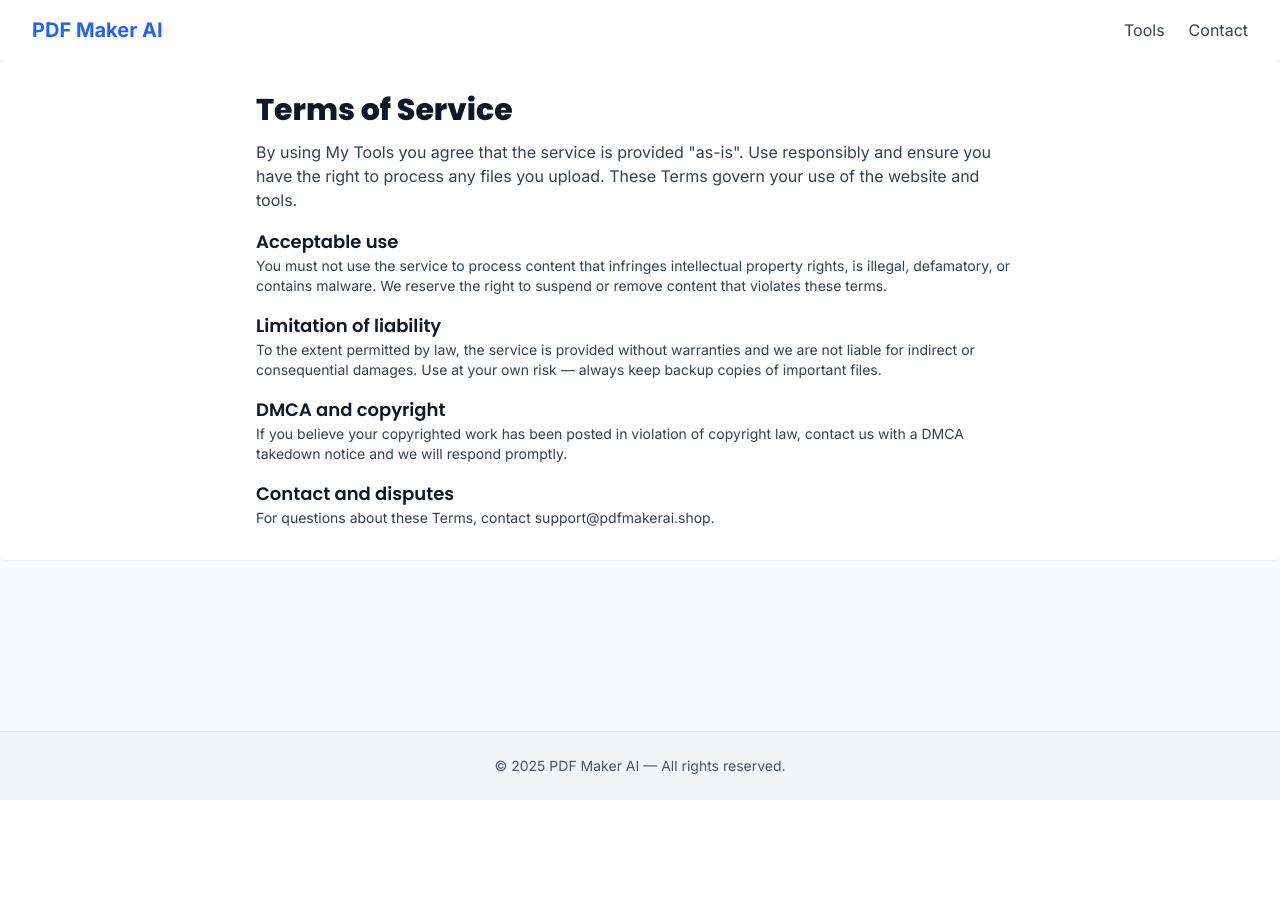
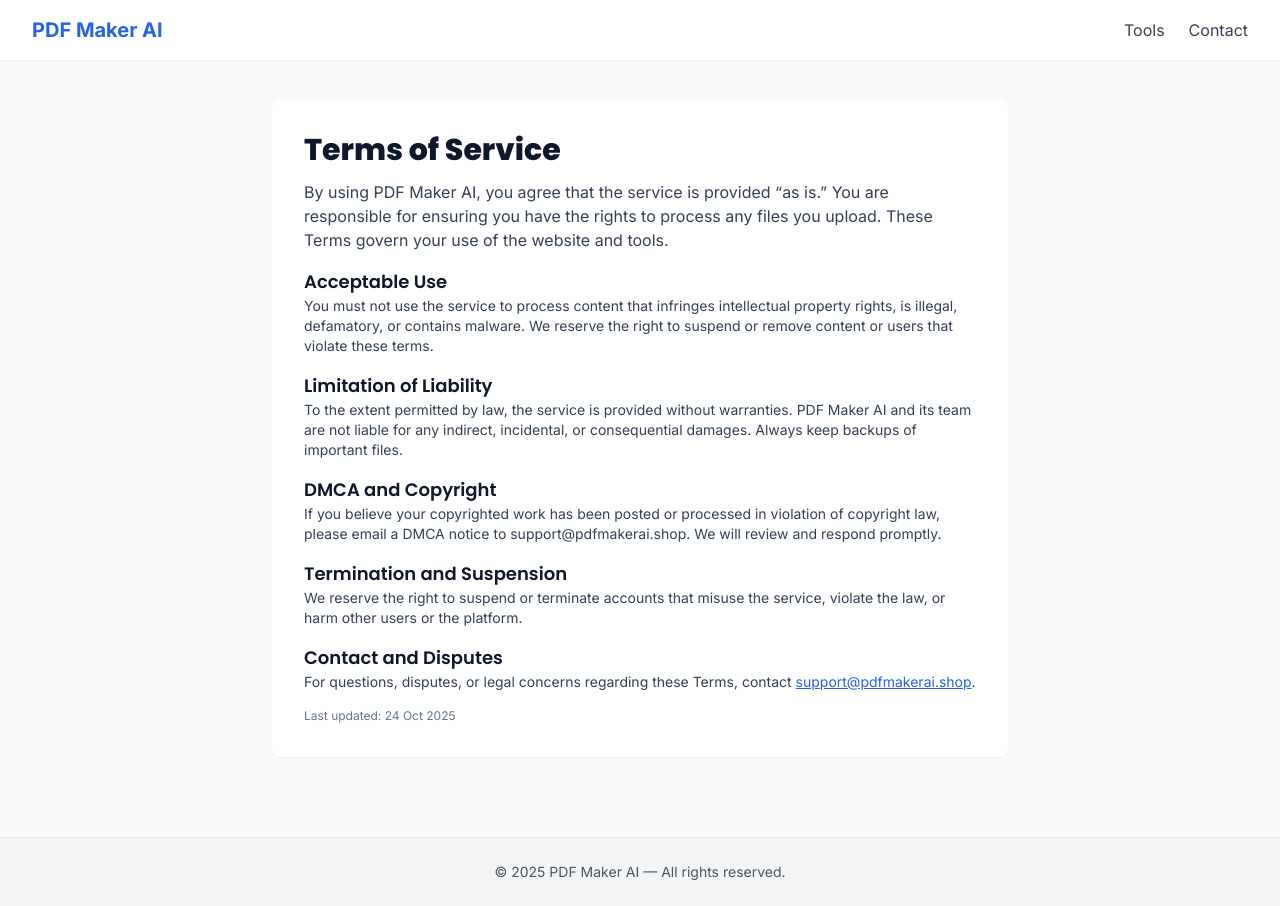
Before and after one commit to studybuild576-commits/my-tool-website, a Next.js app: page /terms in a window 1280 px wide. Before the commit the page ends 800 px from the top, so only its background shows below. Built offline with nearby package versions, Linux system fonts and the light colour scheme.

Commit message:
Update page.tsx

```diff
--- a/app/terms/page.tsx
+++ b/app/terms/page.tsx
@@ -1,51 +1,113 @@
-export const metadata = {
-  title: "Terms of Service — My Tools",
-  description: "Terms of service for using My Tools online utilities.",
+// app/terms/page.tsx
+import type { Metadata } from "next";
+
+export const metadata: Metadata = {
+  title: "Terms of Service — PDF Maker AI",
+  description:
+    "Read the Terms of Service for using PDF Maker AI’s free, private, and secure online tools. Understand your rights, usage limits, and liability disclaimers.",
   alternates: { canonical: "https://pdfmakerai.shop/terms" },
   robots: { index: true, follow: true },
-  openGraph: { title: "Terms of Service — PDF Maker AI", description: "Terms of service for using PDF Maker AI online utilities.", url: "https://pdfmakerai.shop/terms", images: ["/og-image.png"] },
+  openGraph: {
+    type: "website",
+    siteName: "PDF Maker AI",
+    title: "Terms of Service — PDF Maker AI",
+    description:
+      "Official Terms of Service outlining user responsibilities, acceptable use, and limitations when using PDF Maker AI tools.",
+    url: "https://pdfmakerai.shop/terms",
+    images: ["/og-image.png"],
+  },
+  twitter: {
+    card: "summary_large_image",
+    title: "Terms of Service — PDF Maker AI",
+    description:
+      "Review the Terms of Service for PDF Maker AI’s online utilities and tools.",
+    images: ["/og-image.png"],
+  },
+};
+
+// ✅ Add FAQ Schema for Google rich results
+const metadataScript = {
+  __html: JSON.stringify({
+    "@context": "https://schema.org",
+    "@type": "FAQPage",
+    "mainEntity": [
+      {
+        "@type": "Question",
+        "name": "Can I use PDF Maker AI for commercial projects?",
+        "acceptedAnswer": {
+          "@type": "Answer",
+          "text": "Yes, you can use PDF Maker AI for both personal and commercial purposes as long as your use complies with the Terms of Service and applicable laws."
+        }
+      },
+      {
+        "@type": "Question",
+        "name": "Does PDF Maker AI store uploaded files?",
+        "acceptedAnswer": {
+          "@type": "Answer",
+          "text": "No. All files processed through PDF Maker AI are handled locally or temporarily and automatically deleted after processing is complete."
+        }
+      },
+      {
+        "@type": "Question",
+        "name": "Who do I contact for legal or DMCA issues?",
+        "acceptedAnswer": {
+          "@type": "Answer",
+          "text": "You can contact support@pdfmakerai.shop for legal notices, DMCA takedowns, or disputes related to your content."
+        }
+      }
+    ]
+  }),
 };
 
 export default function TermsPage() {
   return (
-    <main>
+    <main className="max-w-3xl mx-auto px-4 py-10">
+      {/* ✅ Inject FAQ Schema */}
+      <script type="application/ld+json" dangerouslySetInnerHTML={metadataScript} />
+
       <section className="bg-white rounded-lg shadow-sm p-8">
-        <div className="max-w-3xl mx-auto">
         <h1 className="text-3xl font-extrabold mb-3">Terms of Service</h1>
         <p className="text-slate-700 mb-3">
-            By using My Tools you agree that the service is provided "as-is".
-            Use responsibly and ensure you have the right to process any files
-            you upload. These Terms govern your use of the website and tools.
+          By using PDF Maker AI, you agree that the service is provided “as is.”
+          You are responsible for ensuring you have the rights to process any
+          files you upload. These Terms govern your use of the website and tools.
         </p>
 
-          <h2 className="text-lg font-semibold mt-4">Acceptable use</h2>
+        <h2 className="text-lg font-semibold mt-4">Acceptable Use</h2>
         <p className="text-sm text-slate-700">
           You must not use the service to process content that infringes
           intellectual property rights, is illegal, defamatory, or contains
-            malware. We reserve the right to suspend or remove content that
-            violates these terms.
+          malware. We reserve the right to suspend or remove content or users
+          that violate these terms.
         </p>
 
-          <h2 className="text-lg font-semibold mt-4">Limitation of liability</h2>
+        <h2 className="text-lg font-semibold mt-4">Limitation of Liability</h2>
         <p className="text-sm text-slate-700">
           To the extent permitted by law, the service is provided without
-            warranties and we are not liable for indirect or consequential
-            damages. Use at your own risk — always keep backup copies of
-            important files.
+          warranties. PDF Maker AI and its team are not liable for any indirect,
+          incidental, or consequential damages. Always keep backups of important files.
         </p>
 
-          <h2 className="text-lg font-semibold mt-4">DMCA and copyright</h2>
+        <h2 className="text-lg font-semibold mt-4">DMCA and Copyright</h2>
         <p className="text-sm text-slate-700">
-            If you believe your copyrighted work has been posted in violation
-            of copyright law, contact us with a DMCA takedown notice and we
-            will respond promptly.
+          If you believe your copyrighted work has been posted or processed in
+          violation of copyright law, please email a DMCA notice to
+          support@pdfmakerai.shop. We will review and respond promptly.
         </p>
 
-          <h2 className="text-lg font-semibold mt-4">Contact and disputes</h2>
+        <h2 className="text-lg font-semibold mt-4">Termination and Suspension</h2>
         <p className="text-sm text-slate-700">
-            For questions about these Terms, contact support@pdfmakerai.shop.
+          We reserve the right to suspend or terminate accounts that misuse the
+          service, violate the law, or harm other users or the platform.
         </p>
-        </div>
+
+        <h2 className="text-lg font-semibold mt-4">Contact and Disputes</h2>
+        <p className="text-sm text-slate-700">
+          For questions, disputes, or legal concerns regarding these Terms,
+          contact <a href="mailto:support@pdfmakerai.shop" className="text-blue-600 underline">support@pdfmakerai.shop</a>.
+        </p>
+
+        <p className="text-xs text-slate-500 mt-4">Last updated: 24 Oct 2025</p>
       </section>
     </main>
   );
```
Lines whose indentation alone changed are shown as unchanged.
